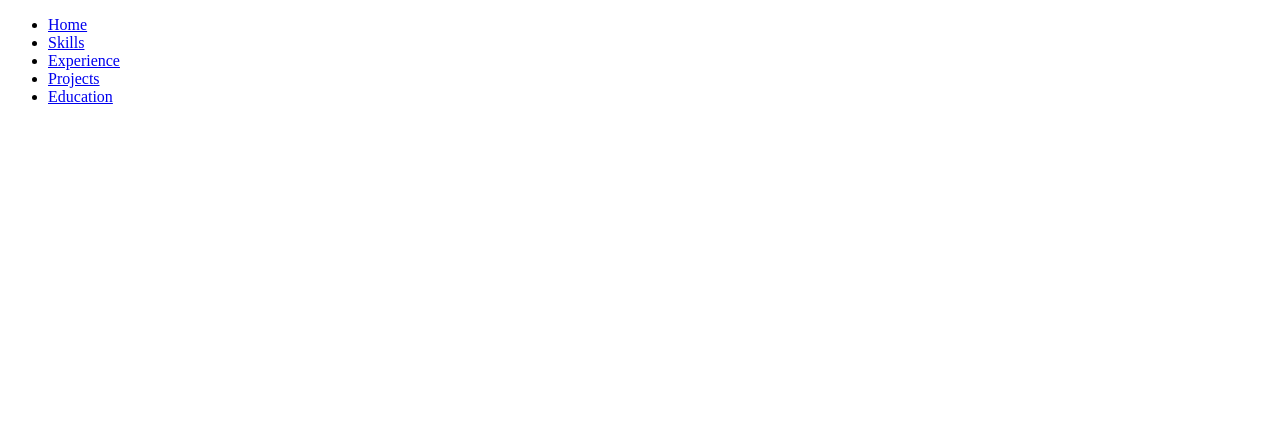
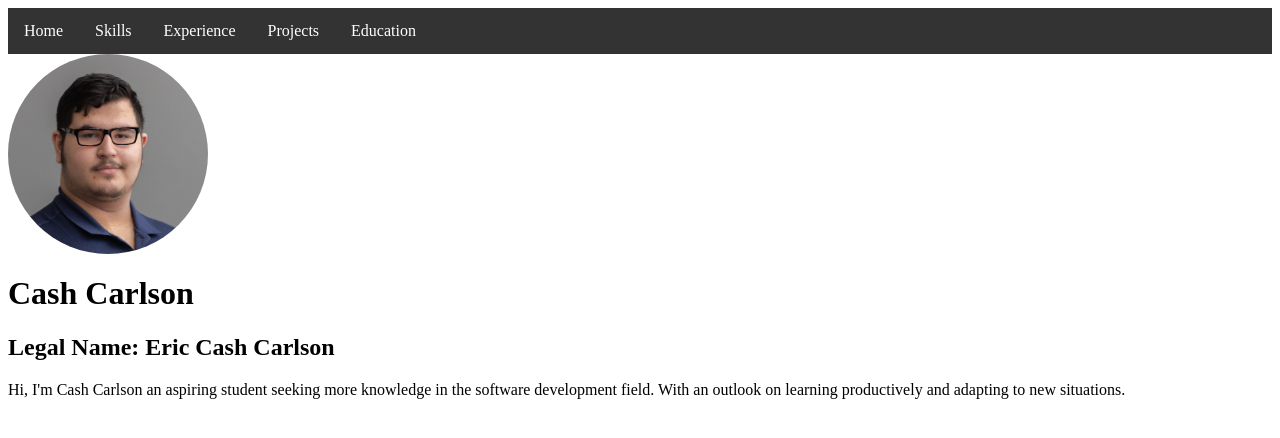
Before and after one commit to cash12121/CashCarlson, a plain HTML site: page index.html in a window 1280 px wide. Drawn offline with Linux system fonts and the light colour scheme.

Commit message:
Added css and image folder

```diff
--- a/index.html
+++ b/index.html
@@ -5,6 +5,7 @@
     <meta name="viewport" content="width=device-width, initial-scale=1.0">
     <meta http-equiv="X-UA-Compatible" content="ie=edge">
     <title>Cash's Portfilo</title>
+    <link rel="stylesheet"  href="styles/main.css">
 </head>
 <body>
     <header>
@@ -20,7 +21,15 @@
     </header>
     <main>
         <div id="welcome">
-
+            <div id="portrait">
+                <img src="images/CashCarlson.jpg" alt="Picture of Cash Carlson">
+            </div>
+            <h1>Cash Carlson</h1>
+            <h2>Legal Name: Eric Cash Carlson</h2>
+            <p>
+                Hi, I'm Cash Carlson an aspiring student seeking more knowledge in the software development field.
+                With an outlook on learning productively and adapting to new situations.
+            </p>
         </div>
         <div id="skills">
 
--- /dev/null
+++ b/styles/main.css
@@ -0,0 +1,36 @@
+nav ul {
+    list-style-type: none;
+    margin: 0;
+    padding: 0;
+    overflow: hidden;
+    background-color: #333;
+}
+
+nav ul li {
+    float: left;
+}
+
+nav ul li a {
+    display: block;
+    color: white;
+    text-align: center;
+    padding: 14px 16px;
+    text-decoration: none;
+}
+
+nav ul li a:hover {
+  background-color: #111;
+}
+
+div#portrait {
+    position: relative;
+    width: 200px;
+    height: 200px;
+    overflow: hidden;
+    border-radius: 50%;
+}
+
+div#portrait img {
+    width: 100%;
+    height: auto;
+}
```
Also changed, not shown: images/CashCarlson.jpg (added).
